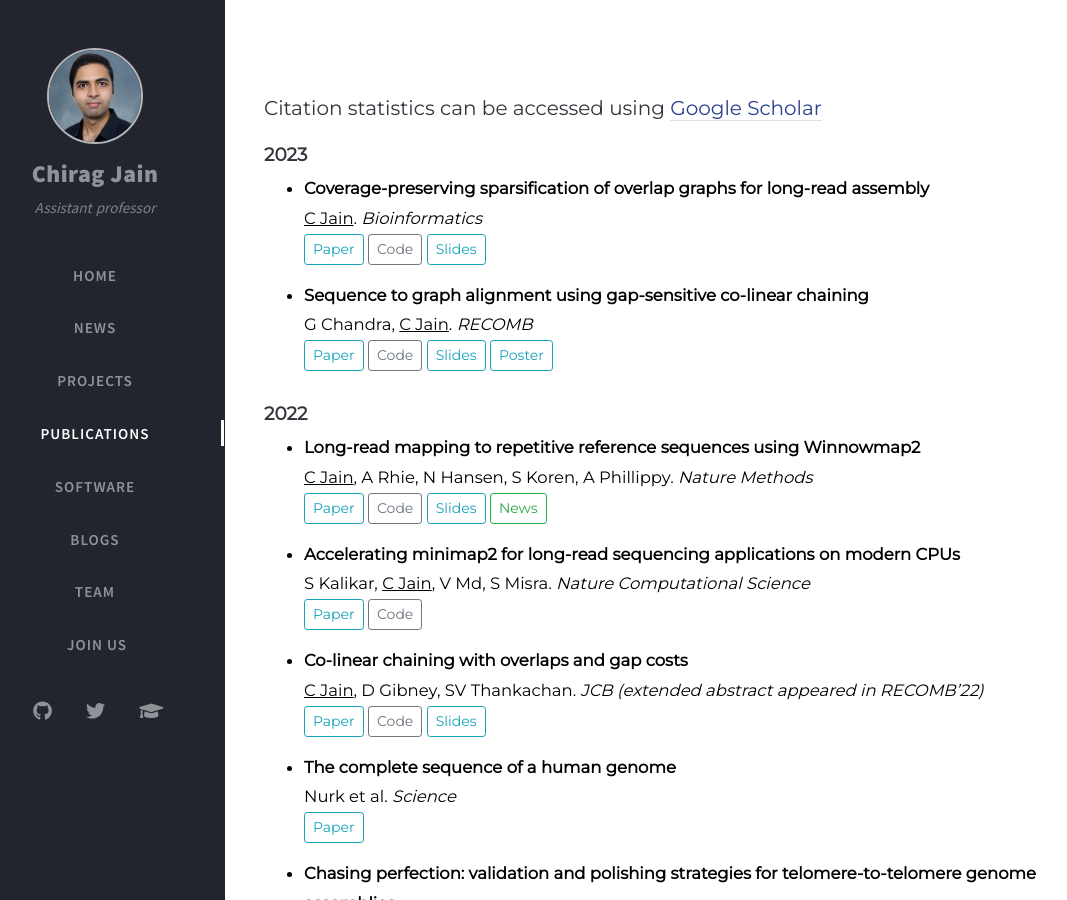
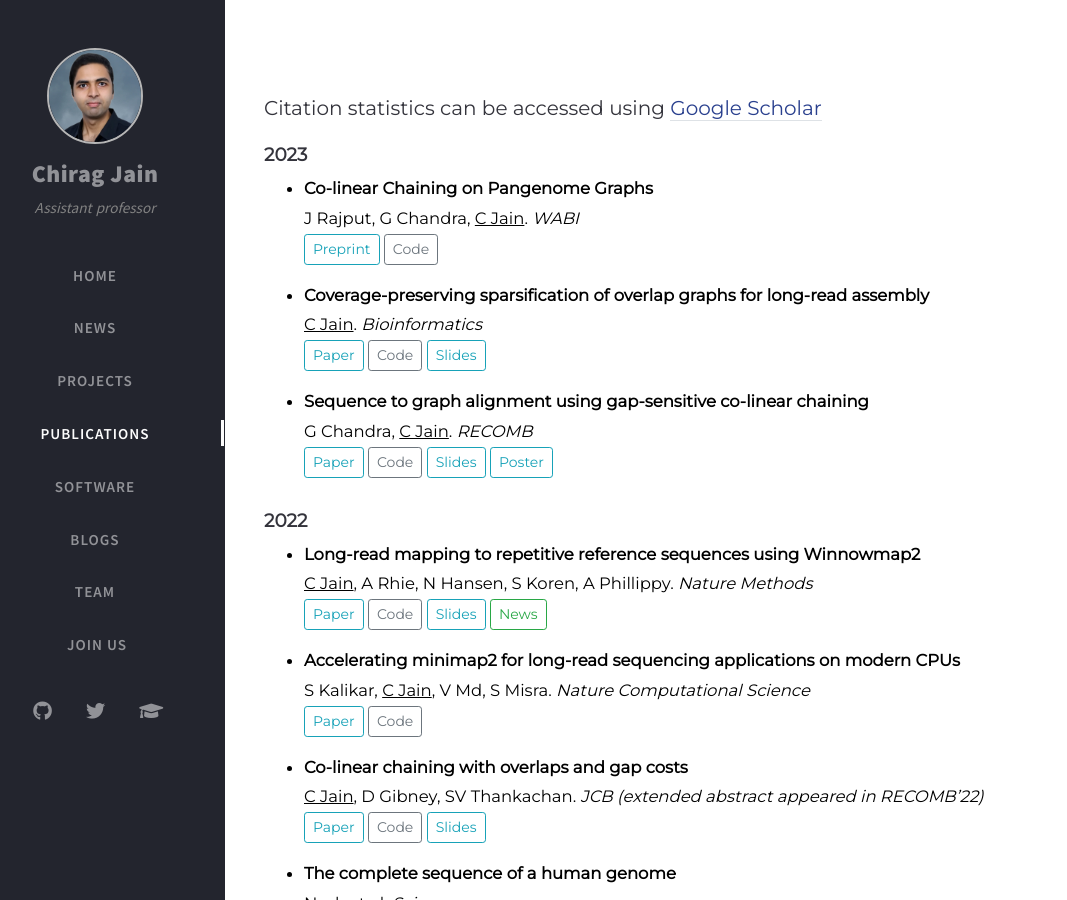
Before and after one commit to at-cg/at-cg.github.io, a Jekyll site: the page built from tabs/publications.md, in a window 1280 px wide and 900 px high. Shown: the whole window, without its empty margins (35-1102 px from the left). Built offline with Jekyll 4.4.1, drawn with Linux system fonts in a browser that asks for light colours; nearby versions of some CDN libraries; comment, search, counter and statistics services are not loaded.

Commit message:
Update publications.md

```diff
--- a/tabs/publications.md
+++ b/tabs/publications.md
@@ -22,6 +22,16 @@ type: archives
 
 
 #### **2023**
+
+* **Co-linear Chaining on Pangenome Graphs** <br>
+J Rajput, G Chandra, <u>C Jain</u>. _WABI_
+<br>
+<button type="button" class="btn btn-outline-info btn-sm">
+<a href="https://www.biorxiv.org/content/10.1101/2023.06.21.545871v1" style="all: unset; color: inherit">Preprint</a>
+</button>
+<button type="button" class="btn btn-outline-secondary btn-sm">
+<a href="https://github.com/at-cg/PanAligner" style="all: unset; color: inherit">Code</a>
+</button>
 
 * **Coverage-preserving sparsification of overlap graphs for long-read assembly** <br>
 <u>C Jain</u>. _Bioinformatics_
```
